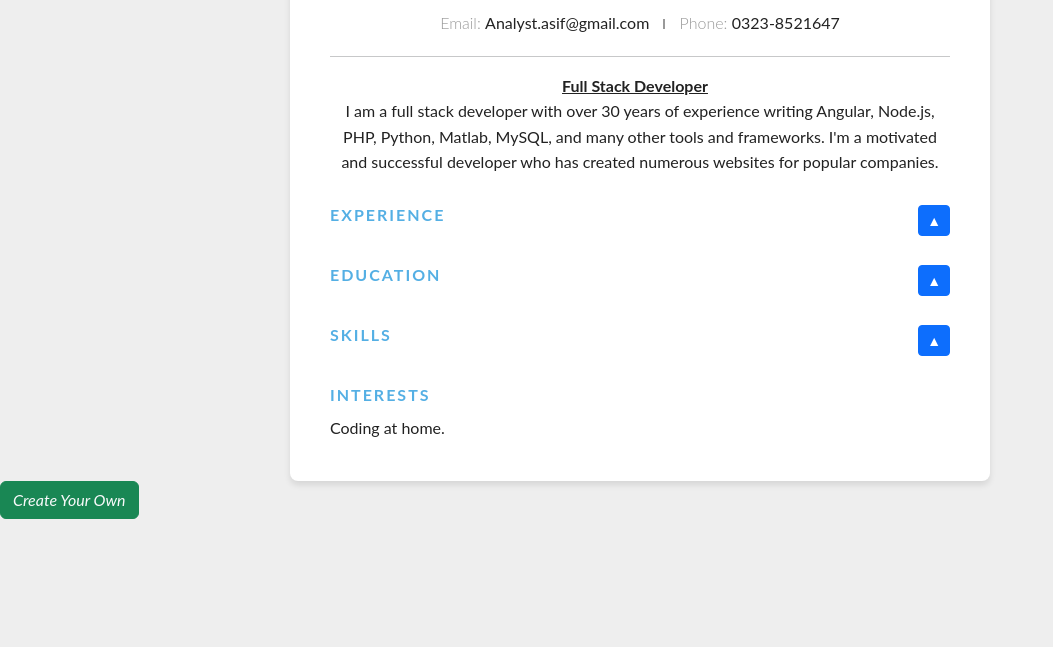
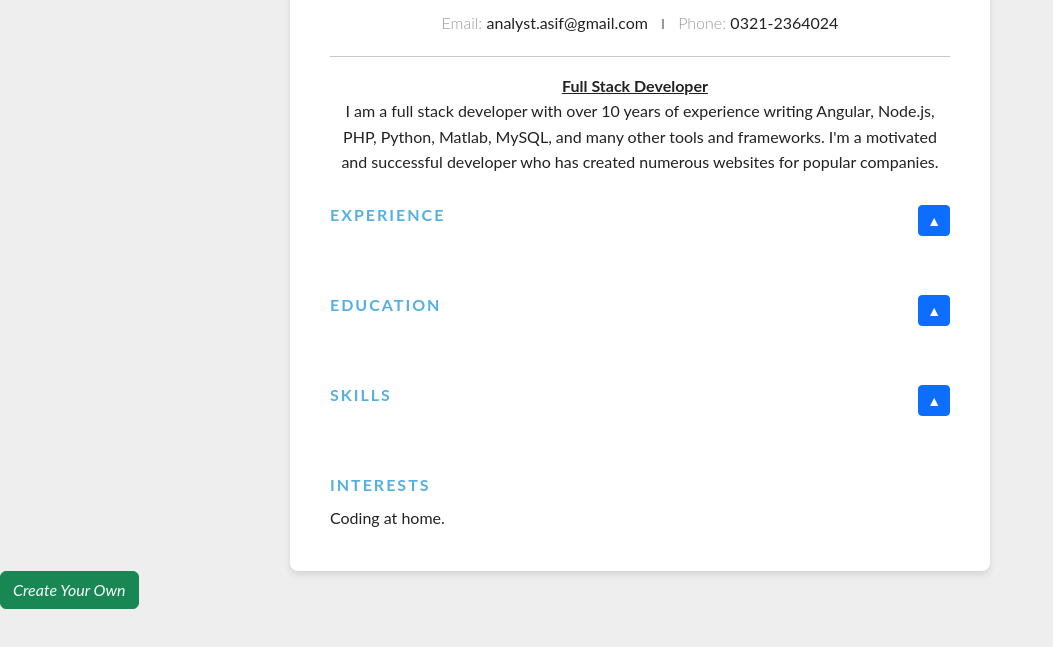
Before and after one commit to asifmak2023/HACKATHON, a plain HTML site: page index.html in a window 1280 px wide. Shown: the part 149-796 px from the top of the page, without its empty margins (0-1053 px from the left). Drawn offline with nearby package versions, Linux system fonts and the light colour scheme.

Commit message:
Update index.html

```diff
--- a/index.html
+++ b/index.html
@@ -16,16 +16,16 @@
             </div>
             <div class="contact-info">
                 <span class="email">Email: </span>
-                <span class="email-val">Analyst.asif@gmail.com</span>
+                <span class="email-val">analyst.asif@gmail.com</span>
                 <span class="separator"></span>
                 <span class="phone">Phone: </span>
-                <span class="phone-val">0323-8521647</span>
+                <span class="phone-val">0321-2364024</span>
             </div>
             <hr class="text-dark">
             <div class="about">
                 <span class="position">Full Stack Developer</span>
                 <p class="desc">
-                    I am a full stack developer with over 30 years of experience writing Angular, Node.js, PHP,
+                    I am a full stack developer with over 10 years of experience writing Angular, Node.js, PHP,
                     Python, Matlab, MySQL, and many other tools and frameworks. I'm a motivated and successful developer
                     who has created numerous websites for popular companies.
                 </p>
@@ -37,6 +37,8 @@
                     Experience
                     <button class="btn btn-primary btn-sm float-end" id="toggleExperience">▲</button>
                 </div>
+                <br />
+
                 <div class="section__list d-none" id="experienceSection">
                     <div class="section__list-item">
                         <div class="left">
@@ -49,6 +51,7 @@
                             <div class="desc">Handled their database</div>
                         </div>
                     </div>
+
                     <div class="section__list-item">
                         <div class="left">
                             <div class="name">Bekar Software House</div>
@@ -67,6 +70,7 @@
                     Education
                     <button class="btn btn-primary btn-sm float-end" id="toggleEducation">▲</button>
                 </div>
+                <br/>
                 <div class="section__list d-none" id="educationSection">
                     <div class="section__list-item">
                         <div class="left">
@@ -99,6 +103,7 @@
                     Skills
                     <button class="btn btn-primary btn-sm float-end" id="toggleSkills">▲</button>
                 </div>
+                <br>
                 <div class="skills d-none" id="skillsSection">
                     <div class="skills__item">
                         <div class="left">
```
